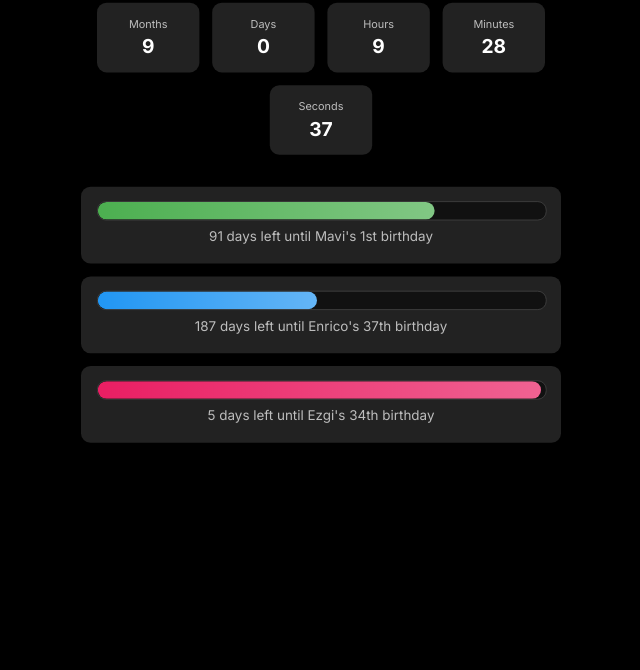
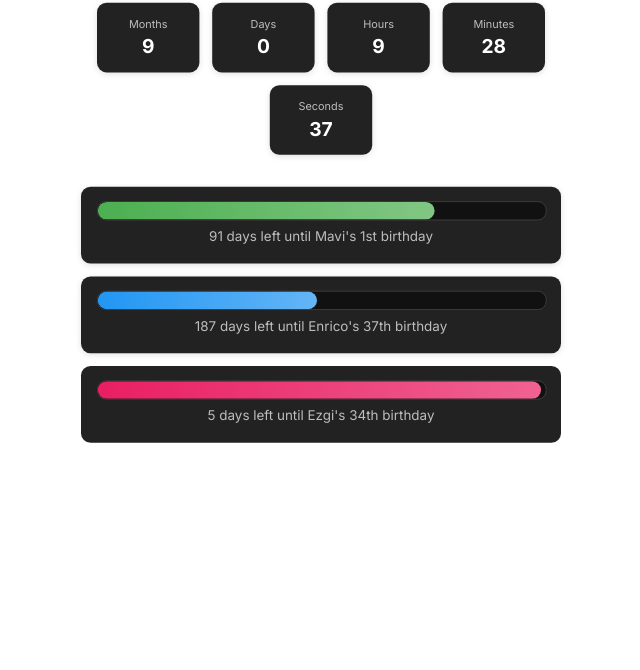
Before and after one commit to sweady-labs/MaviCounter, a plain HTML site: page index.html in a window 1280 px wide. Shown: the part 170-840 px from the top of the page, without its empty margins (319-959 px from the left). Drawn offline with Linux system fonts and the light colour scheme.

Commit message:
Remove background color from body to ensure transparency for MagicMirror

```diff
--- a/index.html
+++ b/index.html
@@ -6,9 +6,11 @@
     <title>Elapsed Time Since Mavi's Birth</title>
     <link href="https://fonts.googleapis.com/css2?family=Inter:wght@400;700&display=swap" rel="stylesheet">
     <style>
+        html, body {
+            background: transparent !important; /* ensure MagicMirror shows wallpaper */
+        }
         body {
             font-family: 'Inter', Arial, sans-serif;
-            background: #000;
             color: #fff;
             margin: 0;
             min-height: 100vh;
```
